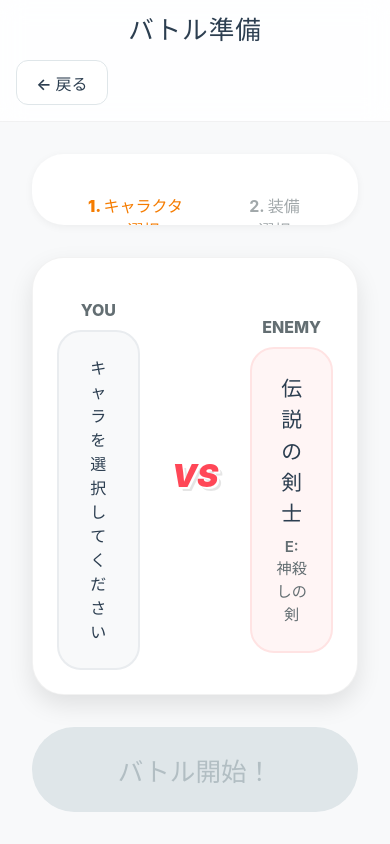
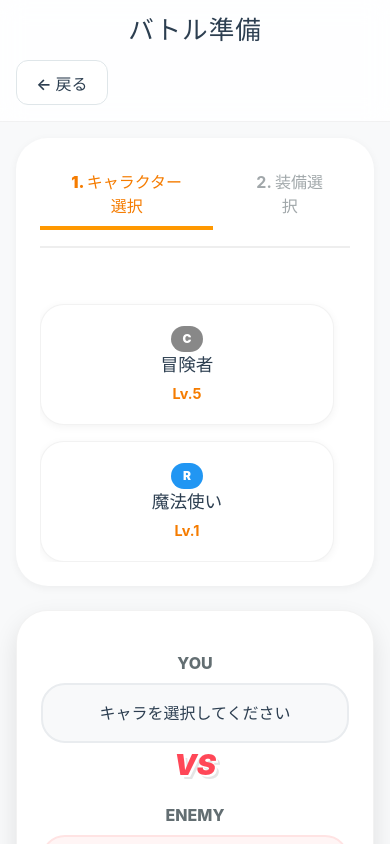
Before and after one commit to shii-park/friends_frontend, a React (Vite) app: page /battle-prepare in a window 390 px wide. Built offline with nearby package versions, Linux system fonts and the light colour scheme.

Commit message:
Fix: バトル準備画面のスマホレイアウトを修正し、スクロールと視認性を改善しました。

```diff
--- a/src/App.css
+++ b/src/App.css
@@ -1125,10 +1125,33 @@ input:focus,
   .storage-content { margin: 0 1rem 1rem; padding: 1.5rem; }
   .card-grid { grid-template-columns: repeat(auto-fill, minmax(140px, 1fr)); gap: 1rem; }
 
-  .battle-prepare-content { flex-direction: column; overflow-y: auto; }
+  .battle-prepare-content {
+    flex-direction: column;
+    overflow-y: auto;
+    height: auto;
+    padding: 1rem;
+    gap: 1.5rem;
+  }
+  .selection-section {
+    flex: none;
+    width: 100%;
+    padding: 1.5rem;
+    box-sizing: border-box;
+  }
+  .selection-list {
+    max-height: 350px;
+    overflow-y: auto;
+  }
   .preview-section { width: 100%; }
-  .vs-container { padding: 1.5rem; flex-direction: row; }
-  .vs-badge { font-size: 2rem; }
+  .vs-container {
+    padding: 1.5rem;
+    flex-direction: row;
+    gap: 1rem;
+  }
+  .vs-badge { font-size: 1.8rem; }
+  .preview-card { padding: 1rem; }
+  .preview-chara-name { font-size: 1.1rem; }
+  .preview-equip-name { font-size: 0.8rem; }
 
   .battle-arena { padding: 1rem; }
   .chara-plate { width: 160px; padding: 0.8rem; }
@@ -1143,4 +1166,13 @@ input:focus,
 @media (max-width: 480px) {
   .header-stats-item { font-size: 0.75rem; padding: 4px 8px; }
   .tab-button { padding: 0 12px; font-size: 0.8rem; }
+
+  .vs-container {
+    flex-direction: column;
+    gap: 0.5rem;
+  }
+  .vs-badge {
+    margin: -0.5rem 0;
+    z-index: 1;
+  }
 }
```
